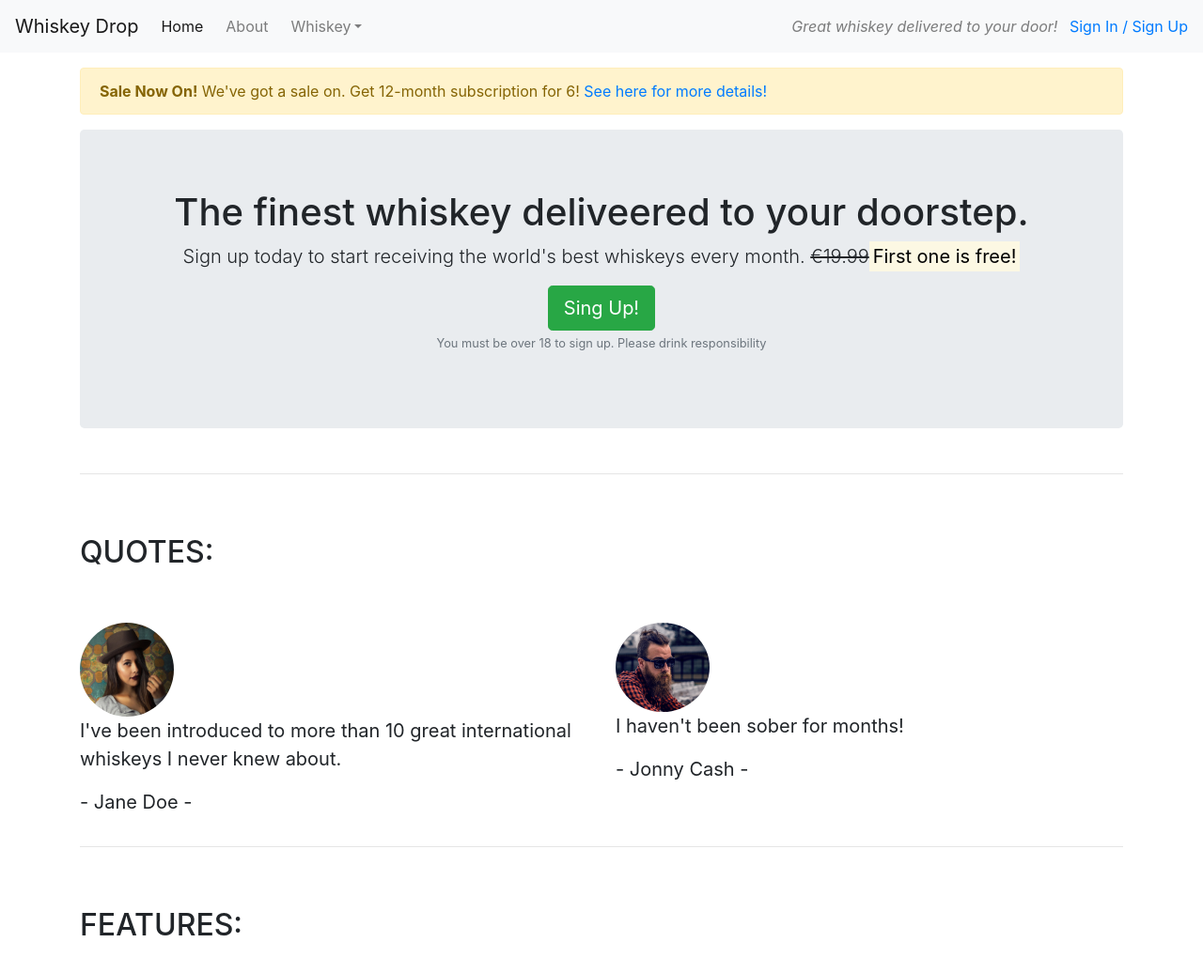
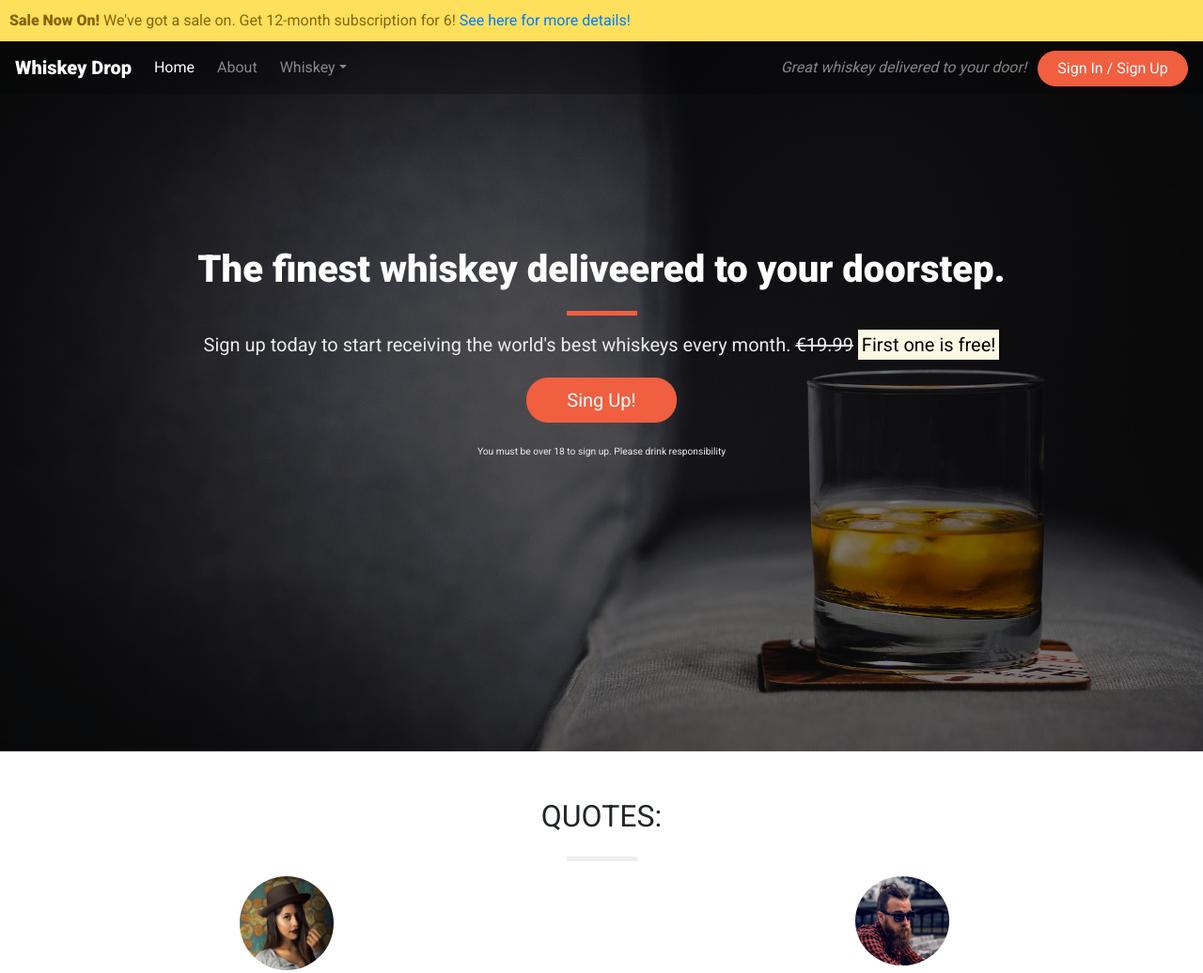
Before and after one commit to Toto-Kotaro-Tanaka/ci-whiskey-drop, a plain HTML site: page index.html in a window 1280 px wide. Shown: the top 1036 px of the page at 94% size. Drawn offline with nearby package versions, Linux system fonts and the light colour scheme.

Commit message:
add own css style on the page. complete whiskey drop challenge

```diff
--- a/css/style.css
+++ b/css/style.css
@@ -0,0 +1,157 @@
+@import url('https://fonts.googleapis.com/css2?family=Roboto:wght@400;900&display=swap');
+
+body {
+  font-family: 'Roboto', sans-serif;
+}
+
+.alert {
+  margin-bottom: 0;
+  padding: 0;
+  border: 0;
+  border-radius: 0;
+}
+
+.alert-warning {
+  padding: 10px;
+  background-color: #ffe05d;
+}
+
+
+.navalert-container {
+  position: absolute;
+  top: 0;
+  left: 0;
+  padding-left: 0;
+  padding-right: 0;
+  z-index: 1;
+}
+
+.navbar {
+  margin-bottom: 0;
+  width: 100%;
+  background-color: rgba(0, 0, 0, 0.25);
+}
+
+.navbar .navbar-toggler {
+  border: none;
+}
+
+.navbar-brand {
+  font-weight: 900;
+}
+
+.callout-container {
+  height: 100vh;
+
+  background: url(../img/whiskey-background.jpg) no-repeat bottom right fixed;
+  -webkit-background-size: cover;
+  -moz-background-size: cover;
+  -o-background-size: cover;
+  background-size: cover;
+  display: flex;
+  align-items: center;
+  justify-content: center;
+  position: relative;
+}
+
+.oppaque-overlay {
+  position: absolute;
+  top: 0;
+  left: 0;
+  height: 100%;
+  width: 100%;
+  background-color: rgba(0, 0, 0, 0.5);
+}
+
+.jumbotron {
+  background-color: transparent;
+  color: #ebebeb;
+}
+
+.jumbotron-lead {
+  margin-bottom: 20px;
+}
+
+.jumbotron h1 {
+  color: #fff;
+  font-weight: 900;
+  margin-bottom: 20px;
+}
+
+.jumbotron-small {
+  font-size: 0.8rem;
+  margin-top: 20px;
+}
+
+.jumbotron small {
+  color: #ebebeb;
+}
+
+.divider {
+  width: 75px;
+  height: 5px;
+  border: 0;
+}
+
+.divider-short {
+  width: 35;
+}
+
+.divider-orange {
+  background-color: #f05f40;
+}
+
+.divider-gray {
+  background-color: #eee;
+}
+
+
+.btn-cta {
+  border-radius: 23px;
+  width: 160px;
+}
+
+.btn-red {
+  color: #fff;
+  background-color: #f05f40;
+  border-color: #f05f40;
+}
+
+.btn:hover {
+  color: #fff;
+  background-color: #e83a15;
+  border-color: #e83a15;
+}
+
+.btn:focus {
+  box-shadow: none;
+}
+
+.quotes {
+  text-align: center;
+}
+
+.page-header {
+  margin-bottom: 0;
+  border-bottom: 0;
+  text-align: center;
+}
+
+.page-header h2 {
+  margin-top: 50px;
+}
+
+.quotes p {
+  margin-top: 10px;
+}
+
+.features {
+  background-color: #f05f40;
+  text-align: center;
+  padding: 2%;
+  color: #fafafa;
+}
+
+.features h3 {
+  margin: 20px 0;
+}
--- a/index.html
+++ b/index.html
@@ -13,7 +13,20 @@
 </head>
 
 <body>
-  <nav class="navbar navbar-light bg-light navbar-expand-sm">
+  <div class="container-fluid navalert-container">
+
+    <div class="container-fluid alert">
+      <div class="row d-none d-sm-block">
+        <div class="col-12">
+          <div class="alert-warning">
+            <strong>Sale Now On!</strong> We've got a sale on. Get 12-month subscription for 6! <a href="/">See here
+              for
+              more details!</a>
+          </div>
+        </div>
+      </div>
+    </div>
+    <nav class="navbar navbar-dark navbar-expand-sm">
       <a href="/" class="navbar-brand">Whiskey Drop</a>
 
       <button class="navbar-toggler ml-auto" type="button" data-toggle="collapse" data-target="#navbarNavDropdown"
@@ -25,8 +38,8 @@
           <li class="active nav-item mr-2"><a href="/" class="nav-link">Home</a></li>
           <li class="nav-item mr-2"><a href="/" class="nav-link">About</a></li>
           <li class="nav-item dropdown">
-          <a href="/" class="nav-link dropdown-toggle" id="navbarDropdownMenuLink" role="button" data-toggle="dropdown"
-            aria-haspopup="true" aria-expanded="false">Whiskey</a>
+            <a href="/" class="nav-link dropdown-toggle" id="navbarDropdownMenuLink" role="button"
+              data-toggle="dropdown" aria-haspopup="true" aria-expanded="false">Whiskey</a>
             <div class="dropdown-menu" aria-labelledby="navbarDropdownMenuLink">
               <a class="dropdown-item" href="#">Irish</a>
               <a class="dropdown-item" href="#">Scotch</a>
@@ -40,46 +53,45 @@
 
       <div class="d-none d-md-block">
         <p class="navbar-text my-auto mr-2"><i>Great whiskey delivered to your door!</i></p>
-      <a href="/">Sign In / Sign Up</a>
+        <a href="/" class="btn btn-cta btn-red">Sign In / Sign Up</a>
       </div>
     </nav>
-  <article class="container mt-3">
-    <div class="row d-none d-sm-block">
-      <div class="col-12">
-        <div class="alert alert-warning">
-          <strong>Sale Now On!</strong> We've got a sale on. Get 12-month subscription for 6! <a href="/">See here for
-            more details!</a>
+  </div>
+  <!-- Callout-->
+  <div class="row callout-container">
+    <div class="oppaque-overlay">&nbsp;</div>
+    <div class="col-12 text-center">
+      <section class="callout jumbotron">
+        <h1>The finest whiskey deliveered to your doorstep.</h1>
+        <hr class="divider divider-orange">
+        <p class="lead jumbotron-lead">
+          Sign up today to start receiving the world's best whiskeys every month.
+          <span class="d-inline d-sm-none"><br></span>
+          <s class="d-none d-sm-inline">€19.99</s> <strong><mark>First one is free!</mark></strong>
+        </p>
+        <button class="btn btn-cta btn-red btn-lg" data-toggle="modal" data-target="#signup-modal">Sing Up!</button>
+        <p class="text-muted jumbotron-small"><small>You must be over 18 to sign up. Please drink
+            responsibility</small>
+        </p>
+      </section>
     </div>
   </div>
   </div>
-    <!-- Callout-->
-    <div class="row">
-      <div class="col-12 text-center">
-        <section class="callout jumbotron">
-          <h1>The finest whiskey deliveered to your doorstep.</h1>
-          <p class="lead">
-            Sign up today to start receiving the world's best whiskeys every month.
-            <span class="d-inline d-sm-none"><br></span>
-            <s class="d-none d-sm-inline">€19.99</s><strong><mark>First one is free!</mark></strong>
-          </p>
-          <button class="btn btn-success btn-lg" data-toggle="modal" data-target="#signup-modal">Sing Up!</button>
-          <p class="text-muted"><small>You must be over 18 to sign up. Please drink responsibility</small></p>
-        </section>
-      </div>
-    </div>
   <!-- /.callout -->
-    <hr>
 
   <!-- Quotes -->
   <section class="quotes">
     <div class="row">
-        <div class="col-12 my-5">
+      <div class="col-12 page-header">
         <h2 class="text-uppercase">Quotes:</h2>
       </div>
+      <hr class="divider divider-short divider-gray">
     </div>
     <div class="row">
       <div class="col-12 col-md-6">
-          <img src="img/girl-image.png" class="rounded-circle mr-3 d-none d-sm-block" height=100 width=100 alt="">
+        <div class="d-none d-sm-block">
+          <img src="img/girl-image.png" class="rounded-circle mr-3" height=100 width=100 alt="">
+        </div>
         <div class="media-body">
           <blockquote class="blockquote">
             <p>
@@ -105,13 +117,14 @@
     </div>
   </section>
   <!-- /.quotes -->
-    <hr>
+
 
   <section class="features">
     <div class="row">
-        <div class="col-12 my-5">
+      <div class="col-12 page-header">
         <h2 class="text-uppercase features">Features:</h2>
       </div>
+      <hr class="divider divider-short divider-gray">
     </div>
     <div class="row">
       <div class="col-12 col-md-6 col-lg-4">
@@ -182,7 +195,6 @@
         </div>
       </div>
     </div>
-  </div>
 
     <script src="https://code.jquery.com/jquery-3.3.1.slim.min.js"
       integrity="sha384-q8i/X+965DzO0rT7abK41JStQIAqVgRVzpbzo5smXKp4YfRvH+8abtTE1Pi6jizo" crossorigin="anonymous">
```
Also changed, not shown: img/whiskey-background.jpg (added). Lines whose indentation alone changed are shown as unchanged.
